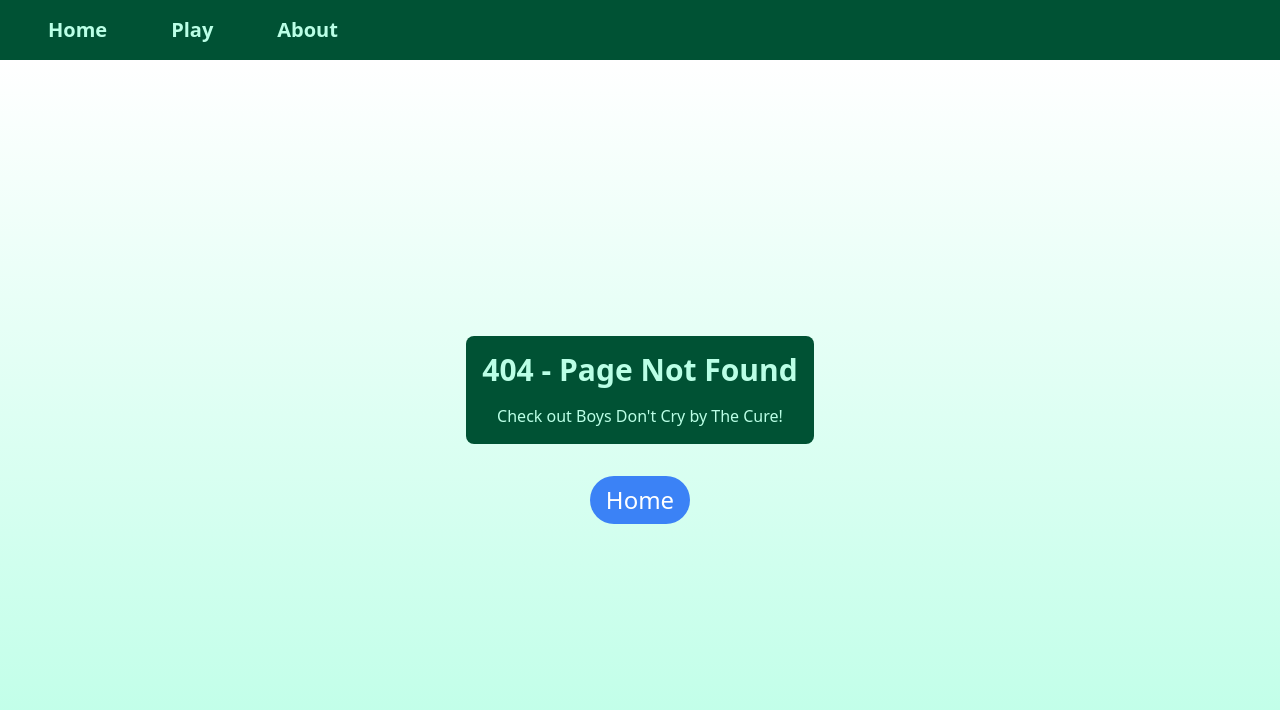
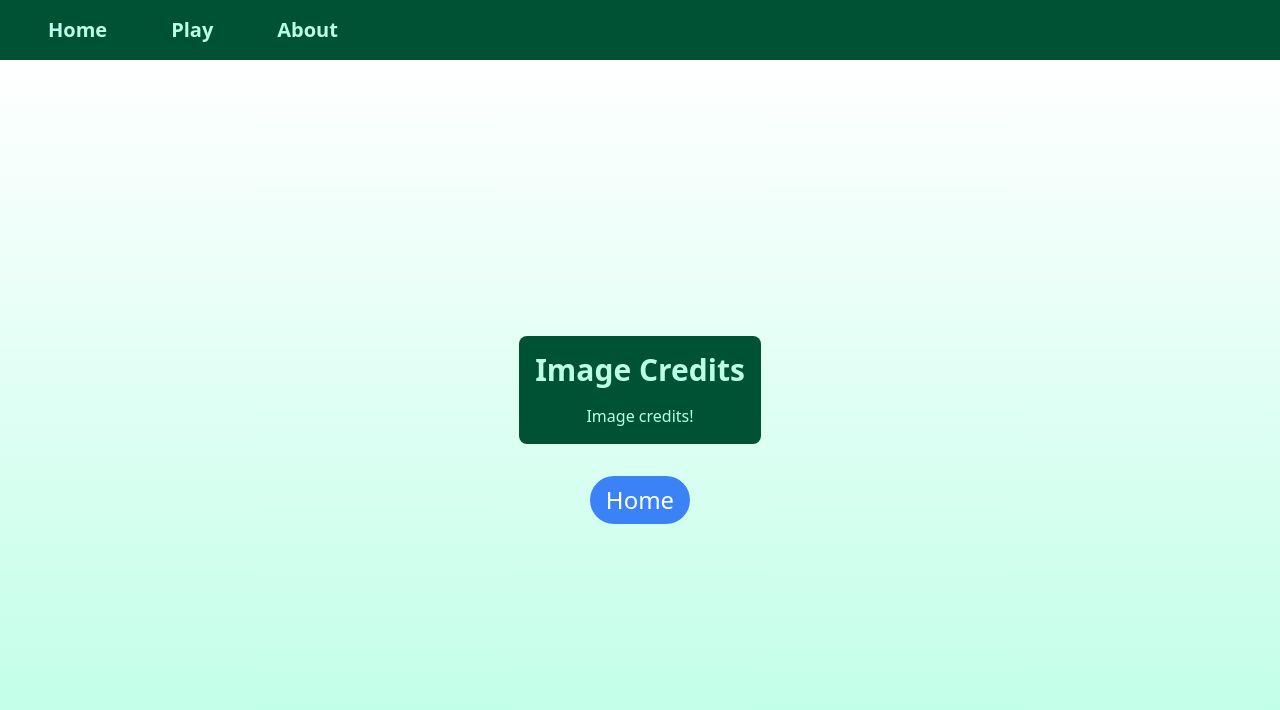
Before and after one commit to ewanbrinkman/do-you-know-there, a Next.js app: page /credits in a window 1280 px wide. Before the commit this address had no page. Shown: the top 710 px of the page. Built offline with nearby package versions, Linux system fonts and the light colour scheme.

Commit message:
feat: add image credits to about page
Add image credits to the about page.

```diff
--- a/src/app/about/page.tsx
+++ b/src/app/about/page.tsx
@@ -32,6 +32,14 @@ const AboutPage: React.FC = () => {
                     </Link>
                     .
                 </p>
+                <p>
+                    Image credits can be found <Link
+                        href="/credits"
+                        className="text-white hover:underline"
+                    >
+                        here
+                    </Link>.
+                </p>
             </Container>
             <Container className="w-full sm:max-w-4xl mx-16">
                 <h1 className="text-3xl font-bold">Developers</h1>
--- /dev/null
+++ b/src/app/credits/page.tsx
@@ -0,0 +1,30 @@
+'use client';
+import React, { useEffect, useState } from 'react';
+import useDeveloperMessage from '@hooks/useDeveloperMessage';
+import Container from '@components/Common/Container';
+import Button from '@components/Common/Button';
+import secretMessages from '@config/secretMessages.json';
+
+const CreditsPage: React.FC = () => {
+    useDeveloperMessage();
+
+    const [creditsText, setCreditsText] = useState('Loading...');
+
+    useEffect(() => {
+        setCreditsText(
+            'Image credits!'
+        );
+    }, []);
+
+    return (
+        <div className="flex flex-grow flex-col items-center justify-center p-8 space-y-8 bg-gradient-to-b from-white to-primary-color">
+            <Container className="mx-16">
+                <h1 className="text-3xl font-bold">Image Credits</h1>
+                <p className="whitespace-pre-line">{creditsText}</p>
+            </Container>
+            <Button href="/">Home</Button>
+        </div>
+    );
+};
+
+export default CreditsPage;
--- a/src/assets/data/areas/sfu-burnaby/locations.json
+++ b/src/assets/data/areas/sfu-burnaby/locations.json
@@ -194,7 +194,7 @@
     {
         "id": "58f17ce4480d86a9c4f8402e23c56e74507e75ad",
         "filename": "58f17ce4480d86a9c4f8402e23c56e74507e75ad.jpeg",
-        "name": "Orange Sculpture",
+        "name": "North Face",
         "difficulty": 2,
         "hint": "Around WMC.",
         "coordinates": {
@@ -398,7 +398,7 @@
     {
         "id": "26c2d1384c07a7c2ebbbda322a1701805e7d0225",
         "filename": "26c2d1384c07a7c2ebbbda322a1701805e7d0225.jpeg",
-        "name": "SFU Physics Floor Solar system",
+        "name": "SFU Physics Floor Solar System",
         "difficulty": 4,
         "hint": "In the SFU physics entrance hallway.",
         "coordinates": { "lat": 49.277891710040635, "lng": -122.9160636663437 },
```
Also changed, not shown: 1 other file (tests, documents, lock files or other folders).
